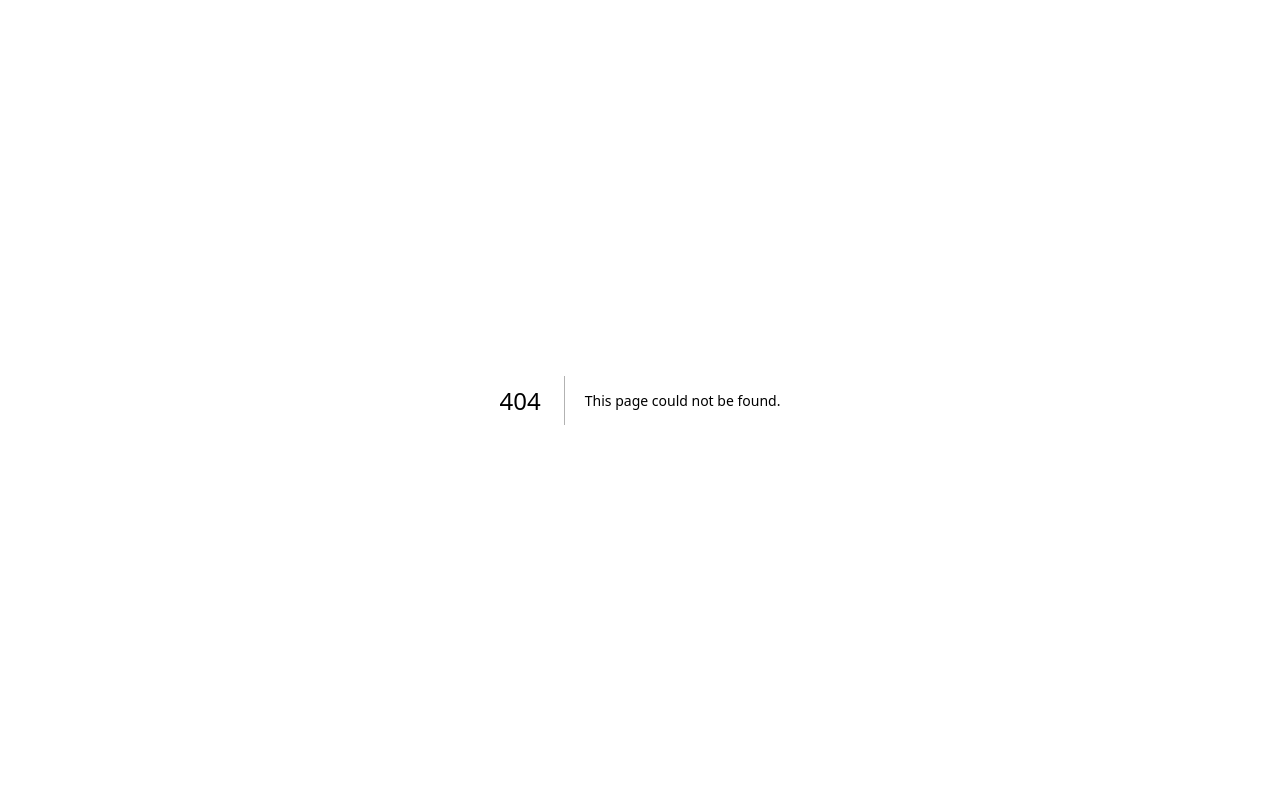
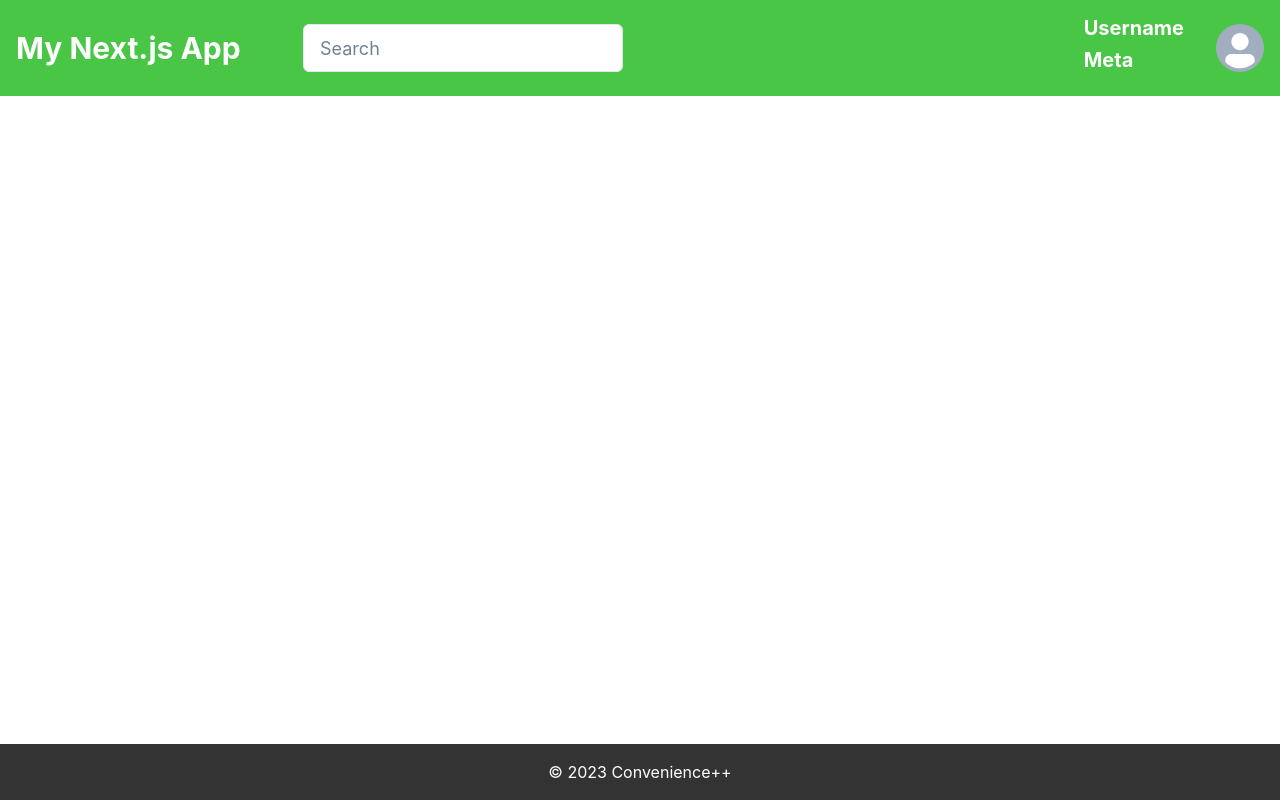
Before and after one commit to Alejandro67/convenience-space-apps-challenge, a Next.js app: page /category in a window 1280 px wide. Before the commit this address had no page. Built offline with nearby package versions, Linux system fonts and the light colour scheme.

Commit message:
added Slug

```diff
--- /dev/null
+++ b/src/pages/category.tsx
@@ -0,0 +1,29 @@
+"use client";
+import React, { useEffect } from "react";
+import Header from "@/components/header";
+import Footer from "@/components/footer";
+import CategoryCard from "@/components/categoryCard";
+ // Ensure the correct import path for your JSON file
+import Category from "@/interfaces/Category";
+import { Box, Flex } from "@chakra-ui/react";
+import { useSearchParams} from "next/navigation";
+
+const CategoryPage: React.FC = () => {
+
+    const searchParams = useSearchParams()
+
+    const search = searchParams.get('cat')
+
+     return (
+    <>
+      <Header />
+      <h1>{search}</h1>
+      <Footer />
+    </>
+  );
+
+
+
+};
+
+export default CategoryPage;
```
